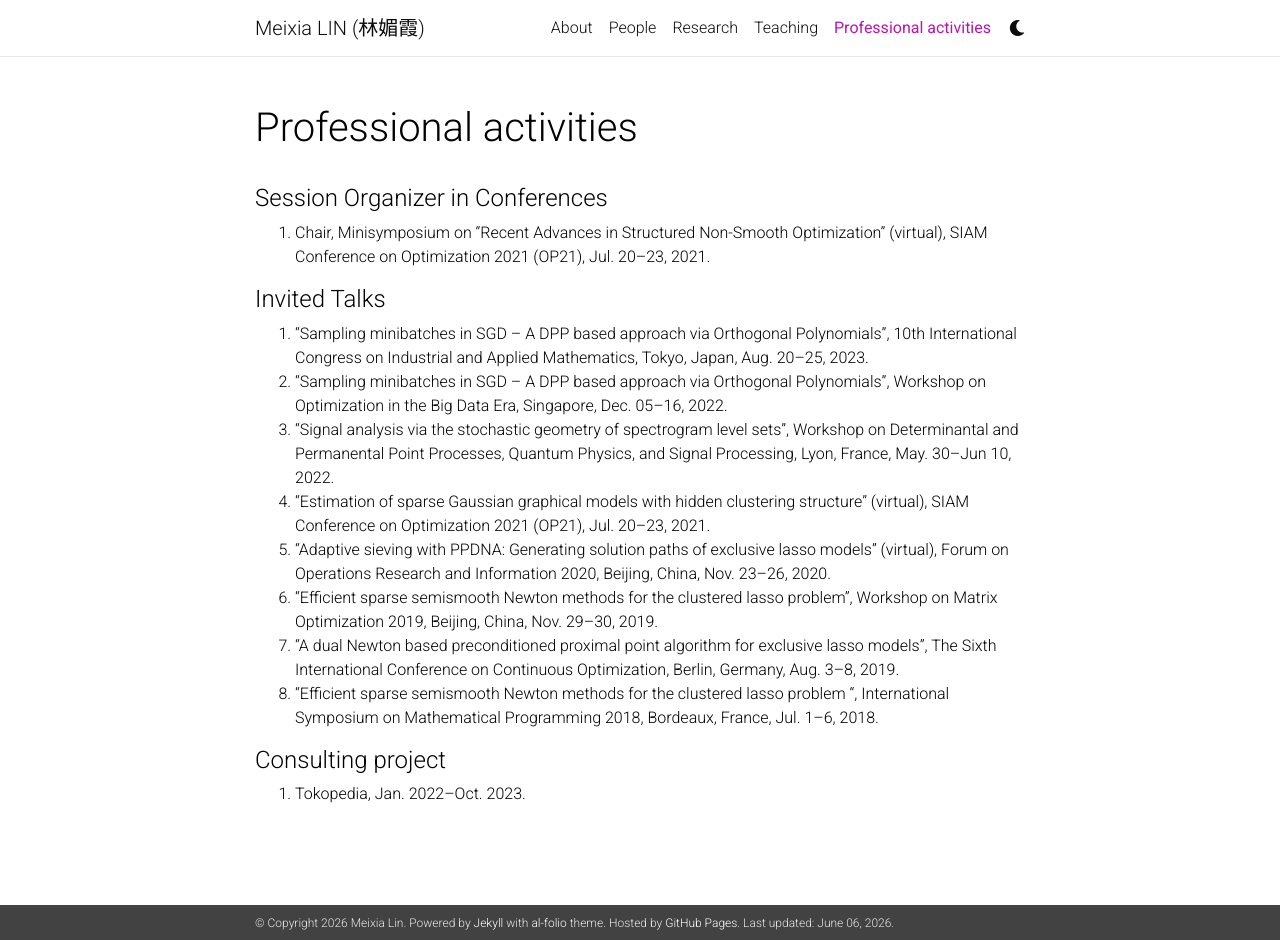
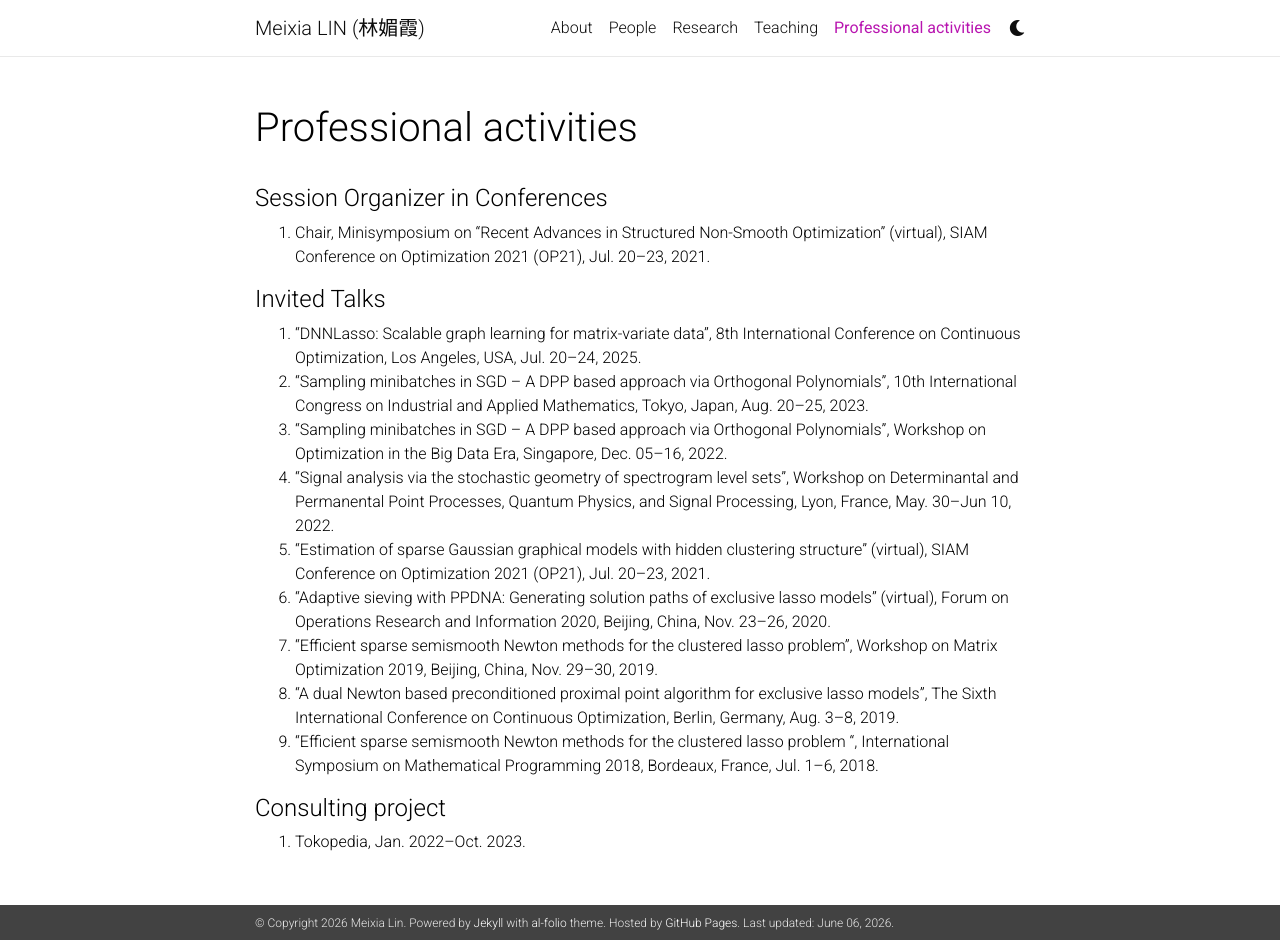
Before and after one commit to linmeixia/linmeixia.github.io, a Jekyll site: the page built from _pages/talks.md, in a window 1280 px wide and 940 px high. Built offline with Jekyll 4.4.1, drawn with Linux system fonts in a browser that asks for light colours; nearby versions of some CDN libraries; comment, search, counter and statistics services are not loaded; a style sheet for code colours, icons or effects is not loaded.

Commit message:
Update talks.md

```diff
--- a/_pages/talks.md
+++ b/_pages/talks.md
@@ -12,14 +12,15 @@
 
 <h4>Invited Talks</h4>
 
-1. "Sampling minibatches in SGD -- A DPP based approach via Orthogonal Polynomials", 10th International Congress on Industrial and Applied Mathematics, Tokyo, Japan, Aug. 20--25, 2023.
-2. "Sampling minibatches in SGD -- A DPP based approach via Orthogonal Polynomials", Workshop on Optimization in the Big Data Era, Singapore, Dec. 05--16, 2022.
-3. "Signal analysis via the stochastic geometry of spectrogram level sets", Workshop on Determinantal and Permanental Point Processes, Quantum Physics, and Signal Processing, Lyon, France, May. 30--Jun 10, 2022.
-4. "Estimation of sparse Gaussian graphical models with hidden clustering structure" (virtual), SIAM Conference on Optimization 2021 (OP21), Jul. 20--23, 2021.
-5. "Adaptive sieving with PPDNA: Generating solution paths of exclusive lasso models" (virtual), Forum on Operations Research and Information 2020, Beijing, China, Nov. 23--26, 2020.
-6. "Efficient sparse semismooth Newton methods for the clustered lasso problem", Workshop on Matrix Optimization 2019, Beijing, China, Nov. 29--30, 2019.
-7. "A dual Newton based preconditioned proximal point algorithm for exclusive lasso models", The Sixth International Conference on Continuous Optimization, Berlin, Germany, Aug. 3--8, 2019.
-8. "Efficient sparse semismooth Newton methods for the clustered lasso problem ", International Symposium on Mathematical Programming 2018, Bordeaux, France, Jul. 1--6, 2018.
+1. "DNNLasso: Scalable graph learning for matrix-variate data", 8th International Conference on Continuous Optimization, Los Angeles, USA, Jul. 20--24, 2025.
+2. "Sampling minibatches in SGD -- A DPP based approach via Orthogonal Polynomials", 10th International Congress on Industrial and Applied Mathematics, Tokyo, Japan, Aug. 20--25, 2023.
+3. "Sampling minibatches in SGD -- A DPP based approach via Orthogonal Polynomials", Workshop on Optimization in the Big Data Era, Singapore, Dec. 05--16, 2022.
+4. "Signal analysis via the stochastic geometry of spectrogram level sets", Workshop on Determinantal and Permanental Point Processes, Quantum Physics, and Signal Processing, Lyon, France, May. 30--Jun 10, 2022.
+5. "Estimation of sparse Gaussian graphical models with hidden clustering structure" (virtual), SIAM Conference on Optimization 2021 (OP21), Jul. 20--23, 2021.
+6. "Adaptive sieving with PPDNA: Generating solution paths of exclusive lasso models" (virtual), Forum on Operations Research and Information 2020, Beijing, China, Nov. 23--26, 2020.
+7. "Efficient sparse semismooth Newton methods for the clustered lasso problem", Workshop on Matrix Optimization 2019, Beijing, China, Nov. 29--30, 2019.
+8. "A dual Newton based preconditioned proximal point algorithm for exclusive lasso models", The Sixth International Conference on Continuous Optimization, Berlin, Germany, Aug. 3--8, 2019.
+9. "Efficient sparse semismooth Newton methods for the clustered lasso problem ", International Symposium on Mathematical Programming 2018, Bordeaux, France, Jul. 1--6, 2018.
 
 <h4>Consulting project</h4>
 1. Tokopedia, Jan. 2022--Oct. 2023.
```
